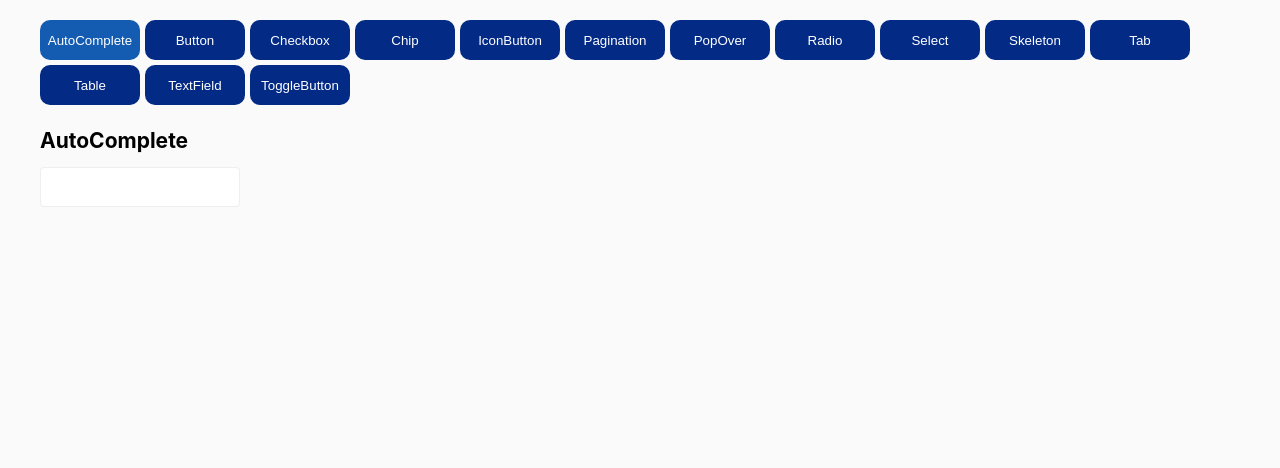
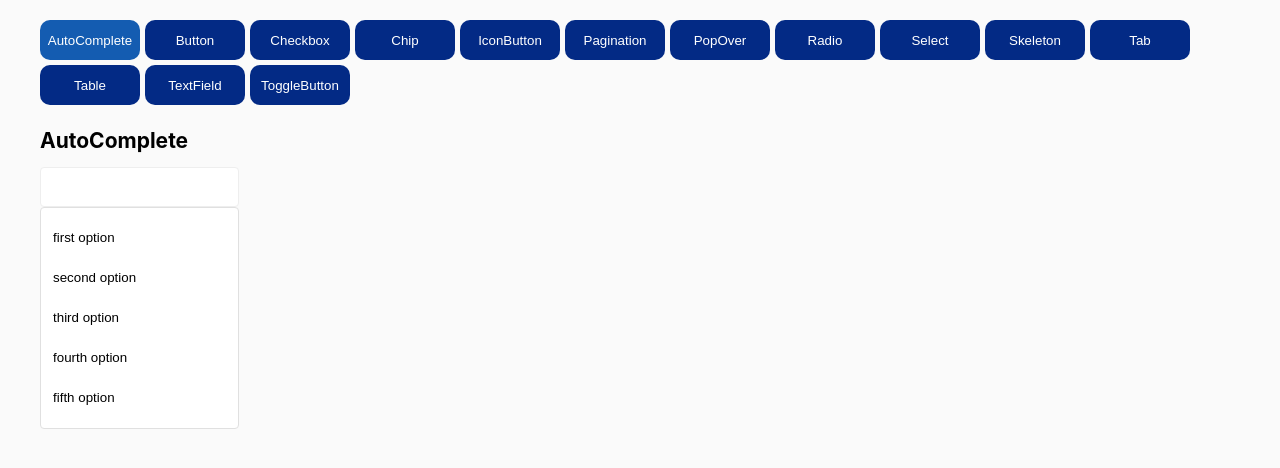
Before and after one commit to UsePlease-UI/PPudding, a React (Create React App) app: page / in a window 1280 px wide. Shown: the top 468 px of the page. Built offline with nearby package versions, Linux system fonts and the light colour scheme.

Commit message:
mod: 수정사항 반영

```diff
--- a/src/components/molecules/AutoComplete.tsx
+++ b/src/components/molecules/AutoComplete.tsx
@@ -1,21 +1,121 @@
 /** @jsxImportSource @emotion/react */
 /* eslint-disable jsx-a11y/label-has-associated-control */
 
-import ComboBox from 'components/molecules/ComboBox';
-import { AUTOCOMPLETE } from 'constants/autocomplete';
+import React, { useRef, useEffect } from 'react';
+
+import _ from 'lodash';
+
+import FlexBox from 'components/atoms/FlexBox';
 
 import { css } from '@emotion/react';
-import { ChevronDownIcon } from 'assets/icons';
+
+type ListType = {
+    idx: number;
+    label: string;
+    value: string;
+};
 
 type autoCompleteType = {
+    inputValue: string;
     label: string;
+    onChange: (e: React.ChangeEvent<HTMLInputElement>) => void;
+    listArr: ListType[];
 };
 
-export default function AutoComplete({ label }: autoCompleteType) {
+const listItemStyle = css({
+    width: '100%',
+    minWidth: 120,
+    fontSize: 14,
+    fontWeight: 400,
+    lineHeight: 1.5,
+    padding: '0 12px',
+    '& button': {
+        width: '100%',
+        height: 40,
+        textAlign: 'left',
+        textOverflow: 'ellipsis',
+        overflow: 'hidden',
+        whiteSpace: 'nowrap'
+    },
+    '&:hover, &:hover button': {
+        fontWeight: 600,
+        color: '#ffffff',
+        backgroundColor: 'lightpink'
+    }
+});
+
+const ulStyle = css({
+    maxWidth: 200,
+    display: 'block',
+    background: 'white',
+    borderRadius: 4,
+    border: '1px solid #e0e0e0',
+    boxSizing: 'border-box',
+    padding: '10px 0'
+});
+
+export default function AutoComplete({ inputValue, onChange, label, listArr }: autoCompleteType) {
+    const listRef = useRef<HTMLUListElement | null>(null);
+
+    useEffect(() => {
+        if (listArr.length) {
+            document.body.style.overflow = 'hidden';
+        } else document.body.style.overflow = 'auto';
+    }, [listArr]);
+
     return (
         <div>
             <label htmlFor={label} css={css({ display: 'none' })} />
-            <ComboBox id={label} icon={<ChevronDownIcon />} list={AUTOCOMPLETE} />
+            <FlexBox
+                justifyContent="center"
+                alignItems="center"
+                direction="row"
+                gap={5}
+                customCSS={{
+                    maxWidth: 200,
+                    height: 40,
+                    borderRadius: 4,
+                    border: '1px solid #eeeeee',
+                    background: 'white',
+                    boxSizing: 'border-box',
+                    padding: 10
+                }}
+            >
+                <input
+                    id={label}
+                    type="text"
+                    role="combobox"
+                    aria-autocomplete="list"
+                    aria-expanded="true"
+                    aria-controls="listbox"
+                    css={css({
+                        height: '100%',
+                        border: 0
+                    })}
+                    value={inputValue}
+                    onChange={onChange}
+                />
+            </FlexBox>
+            {Boolean(listArr.length > 0) && (
+                <ul ref={listRef} id="listbox" role="listbox" aria-label="States" css={ulStyle}>
+                    {listArr.map((el) => {
+                        return (
+                            <li key={`list-${el.idx}`} css={listItemStyle}>
+                                <button type="button">
+                                    {[...el.label].map((letter, idx) =>
+                                        inputValue.includes(letter) ? (
+                                            <span css={css({ color: 'hotPink', fontWeight: 700 })}>{letter}</span>
+                                        ) : (
+                                            // eslint-disable-next-line react/no-array-index-key
+                                            <React.Fragment key={`letter-${idx}`}>{letter}</React.Fragment>
+                                        )
+                                    )}
+                                </button>
+                            </li>
+                        );
+                    })}
+                </ul>
+            )}
         </div>
     );
 }
--- a/src/examples/AutoCompleteExample.tsx
+++ b/src/examples/AutoCompleteExample.tsx
@@ -1,11 +1,52 @@
+import { useState, useCallback } from 'react';
+
+import _ from 'lodash';
+
 import FlexBox from 'components/atoms/FlexBox';
 import AutoComplete from 'components/molecules/AutoComplete';
+import { AUTOCOMPLETE } from 'constants/autocomplete';
+
+type ListType = {
+    idx: number;
+    label: string;
+    value: string;
+};
 
 export default function AutoCompleteExample() {
+    const list = AUTOCOMPLETE;
+    const [listArr, setListArr] = useState<ListType[]>(list);
+    const [isVisible, setIsVisible] = useState<boolean>(false);
+    const [inputValue, setInputValue] = useState<string>('');
+
+    const handleSearch = useCallback(
+        _.debounce((value: string) => {
+            let newArr = [];
+            if (value.length !== 0 || value !== '') {
+                setIsVisible(true);
+
+                newArr = list.filter((el: ListType) => el.label.includes(value));
+                setListArr(newArr);
+            } else {
+                setIsVisible(false);
+            }
+
+            if (value.length === 0) {
+                setListArr(list);
+            }
+        }, 100),
+        []
+    );
+
+    const handleChange = (e: React.ChangeEvent<HTMLInputElement>) => {
+        const { value } = e.target;
+        setInputValue(value);
+        handleSearch(value);
+    };
+
     return (
         <FlexBox direction="column" gap={10}>
             <h2>AutoComplete</h2>
-            <AutoComplete label="autoComplete" />
+            <AutoComplete label="autoComplete" listArr={listArr} inputValue={inputValue} onChange={handleChange} />
         </FlexBox>
     );
 }
```
